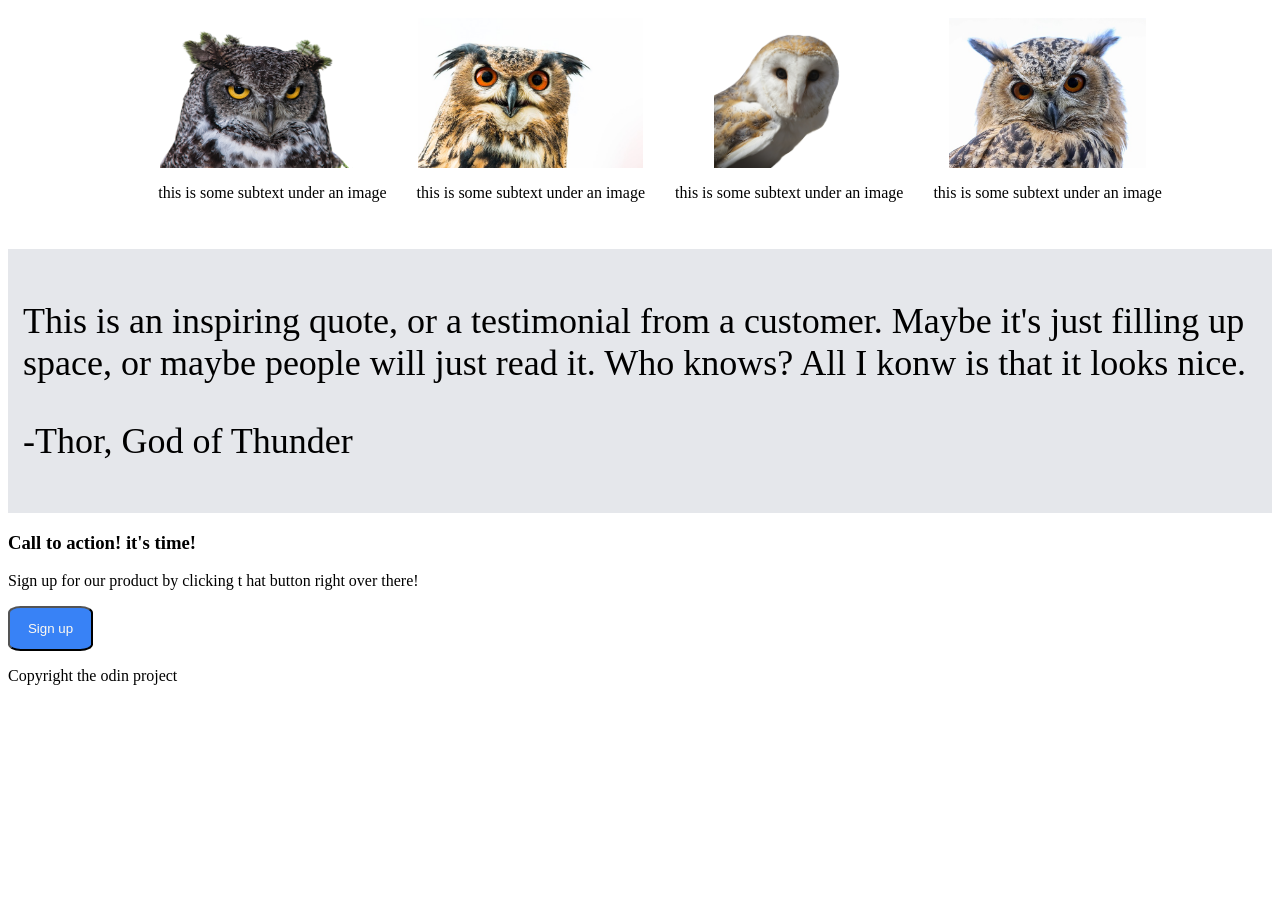
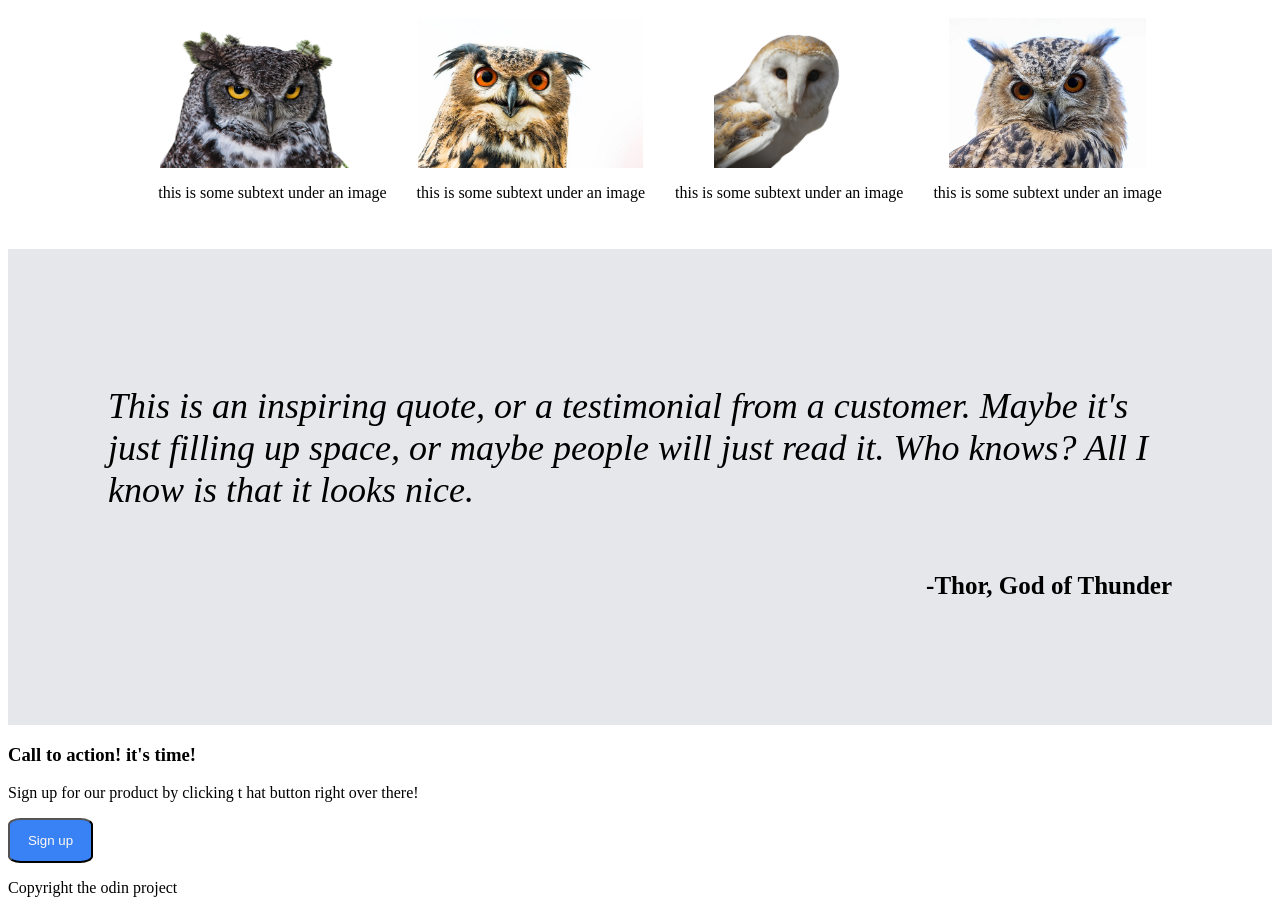
Before and after one commit to zyaka/awesome-webpage, a plain HTML site: page index.html in a window 1280 px wide. Shown: the part 864-1777 px from the top of the page. Before the commit the page ends 1565 px from the top, so only its background shows below. Drawn offline with Linux system fonts and the light colour scheme.

Commit message:
edited container 3, text aligned, italicized

```diff
--- a/index.html
+++ b/index.html
@@ -22,11 +22,11 @@
     <div class="container-one">
         <div class="in-container-one">
             <h1>This Website is Awesome</h1>
-            <p>This website has some subtext that goes here under the main title. it's a smaller font and color is lower
-                contrast</p>
+            <p>This website has some subtext that goes here under the main title. it's a smaller font and color is lower contrast
+            </p>
             <button type="button">Sign Up</button>
         </div>
-        <img class="top-pic" src="pygmy-owl.jpg" alt="picture of a pygmy-owl" height="250px"">
+        <img class="top-pic" src="pygmy-owl.jpg" alt="picture of a pygmy-owl" height="250">
     </div>
     <div class="container-two">
         <h2>Some random information.</h2>
@@ -37,18 +37,19 @@
             <li><img src="owl-2.jpg" alt="image 2" height="150">
                 <p>this is some subtext under an image</p>
             </li>
-            <li><img src="owl-3.png" alt="image 3"  height="150">
+            <li><img src="owl-3.png" alt="image 3" height="150">
                 <p>this is some subtext under an image</p>
             </li>
-            <li><img src="owl-4.jpg" alt="image 4"  height="150">
+            <li><img src="owl-4.jpg" alt="image 4" height="150">
                 <p>this is some subtext under an image</p>
             </li>
         </ul>
     </div>
     <div class="container-three">
-        <p>This is an inspiring quote, or a testimonial from a customer. Maybe it's just filling up space, or maybe
-            people will just read it. Who knows? All I konw is that it looks nice.</p>
-        <p>-Thor, God of Thunder</p>
+        <div class="quote-container">
+            <p class="quote">This is an inspiring quote, or a testimonial from a customer. Maybe it's just filling up space, or maybe people will just read it. Who knows? All I know is that it looks nice.</p>
+            <p class="author">-Thor, God of Thunder</p>
+        </div>
     </div>
     <div class="container-four">
         <div class="small-container">
--- a/styles.css
+++ b/styles.css
@@ -1,25 +1,33 @@
 /* header */
+
 .header {
     background-color: #1f2937;
     display: flex;
-    justify-content: space-around;
+    justify-content: space-between;
+    padding: 0px 120px;
 }
+
 .header-logo {
     color: floralwhite;
     font-size: 24px;
 }
+
 .header-list {
     display: flex;
     align-items: center;
     justify-content: space-between;
     list-style: none;
 }
+
 .header-list li a {
     color: floralwhite;
     padding: 8px;
     text-decoration: none;
 }
+
+
 /* container 1 below */
+
 .container-one {
     display: flex;
     align-items: center;
@@ -28,6 +36,7 @@
     padding: 40px 120px;
     gap: 25px;
 }
+
 .in-container-one {
     display: flex;
     flex-direction: column;
@@ -36,10 +45,24 @@
     font-size: 40px;
     font-style: extra-bold;
 }
+
+.top-pic {
+    display: flex;
+}
+
+
 /* Image by <a href="https://pixabay.com/users/erik_karits-15012370/?utm_source=link-attribution&amp;utm_medium=referral&amp;utm_campaign=image&amp;utm_content=6673562">Erik Karits</a> from <a href="https://pixabay.com/?utm_source=link-attribution&amp;utm_medium=referral&amp;utm_campaign=image&amp;utm_content=6673562">Pixabay</a> */
+
+
 /* Image by <a href="https://pixabay.com/users/mlaranda-1375673/?utm_source=link-attribution&amp;utm_medium=referral&amp;utm_campaign=image&amp;utm_content=2569202">MLARANDA</a> from <a href="https://pixabay.com/?utm_source=link-attribution&amp;utm_medium=referral&amp;utm_campaign=image&amp;utm_content=2569202">Pixabay</a> */
+
+
 /* Image by <a href="https://pixabay.com/users/a_different_perspective-2135817/?utm_source=link-attribution&amp;utm_medium=referral&amp;utm_campaign=image&amp;utm_content=1728218">A_Different_Perspective</a> from <a href="https://pixabay.com/?utm_source=link-attribution&amp;utm_medium=referral&amp;utm_campaign=image&amp;utm_content=1728218">Pixabay</a> */
+
+
 /* Image by <a href="https://pixabay.com/users/capri23auto-1767157/?utm_source=link-attribution&amp;utm_medium=referral&amp;utm_campaign=image&amp;utm_content=2702303">Capri23auto</a> from <a href="https://pixabay.com/?utm_source=link-attribution&amp;utm_medium=referral&amp;utm_campaign=image&amp;utm_content=2702303">Pixabay</a> */
+
+
 /* Image by <a href="https://pixabay.com/users/richardmiddelbos-15362183/?utm_source=link-attribution&amp;utm_medium=referral&amp;utm_campaign=image&amp;utm_content=4873359">Richard Middelbos</a> from <a href="https://pixabay.com/?utm_source=link-attribution&amp;utm_medium=referral&amp;utm_campaign=image&amp;utm_content=4873359">Pixabay</a> */
 
 button {
@@ -53,6 +76,8 @@ button {
     padding: 5px 15px;
     border-radius: 15%;
 }
+
+
 /* container 2 below */
 
 h2 {
@@ -60,13 +85,14 @@ display: flex;
     justify-content: center;
     align-items: center;
     font-size: 36px;
+    font-style: bold;
+    font-weight: bolder;
+}
 
-}
 .image-list {
     list-style-type: none;
     display: flex;
     justify-content: center;
-
 }
 
 .image-list li {
@@ -74,13 +100,31 @@ font-size: 36px;
     flex-direction: column;
     justify-content: center;
     align-items: center;
-    padding: 15px
+    padding: 15px;
 }
 
+
 /* container-three below */
+
 .container-three {
     background-color: #e5e7eb;
-padding: 15px;
+}
+
+.quote-container {
+    display: flex;
+    flex-direction: column;
+    justify-content: center;
+    padding: 100px;
+}
+
+.quote {
     font-size: 36px;
-font-style: light italic;
+    font-style: italic;
 }
+
+.author {
+    display: flex;
+    flex-direction: row-reverse;
+    font-size: 25px;
+    font-weight: bold;
+}
```
Lines whose indentation alone changed are shown as unchanged.
